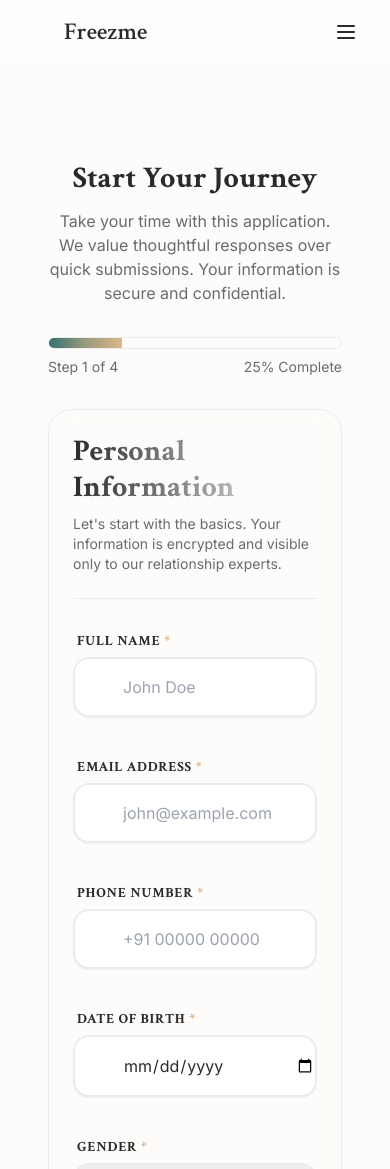
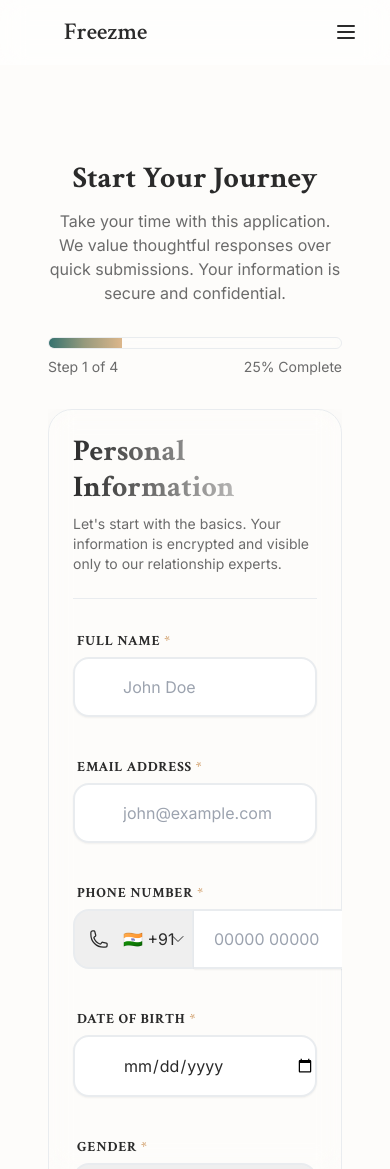
Before and after one commit to Leeshwaan04/freezmelanding, a Next.js app: page /application in a window 390 px wide. Shown: the top 1169 px of the page. Built offline with nearby package versions, Linux system fonts and the light colour scheme.

Commit message:
Add country code dropdown to phone number field for international user support

```diff
--- a/src/app/application/components/ApplicationInteractive.tsx
+++ b/src/app/application/components/ApplicationInteractive.tsx
@@ -17,6 +17,7 @@ interface FormData {
   fullName: string;
   email: string;
   phone: string;
+  countryCode: string;
   dateOfBirth: string;
   gender: string;
   height: string;
@@ -57,6 +58,7 @@ const ApplicationInteractive = () => {
     fullName: '',
     email: '',
     phone: '',
+    countryCode: '+91', // Default to India
     dateOfBirth: '',
     gender: '',
     height: '',
@@ -370,6 +372,7 @@ const ApplicationInteractive = () => {
                     fullName: formData.fullName,
                     email: formData.email,
                     phone: formData.phone,
+                    countryCode: formData.countryCode,
                     dateOfBirth: formData.dateOfBirth,
                     gender: formData.gender,
                     height: formData.height,
--- /dev/null
+++ b/src/app/application/components/PhoneInputField.tsx
@@ -0,0 +1,107 @@
+'use client';
+
+import { motion } from 'framer-motion';
+import Icon from '@/components/ui/AppIcon';
+
+interface PhoneInputFieldProps {
+    label: string;
+    name: string;
+    value: string;
+    countryCode: string;
+    onChange: (e: React.ChangeEvent<HTMLInputElement | HTMLSelectElement>) => void;
+    error?: string;
+    required?: boolean;
+    placeholder?: string;
+    icon?: string;
+}
+
+const PhoneInputField = ({
+    label,
+    name,
+    value,
+    countryCode,
+    onChange,
+    error,
+    required = false,
+    placeholder,
+    icon,
+}: PhoneInputFieldProps) => {
+    const countryCodes = [
+        { code: '+1', country: 'US/CA', flag: '🇺🇸' },
+        { code: '+44', country: 'UK', flag: '🇬🇧' },
+        { code: '+91', country: 'IN', flag: '🇮🇳' },
+        { code: '+61', country: 'AU', flag: '🇦🇺' },
+        { code: '+971', country: 'AE', flag: '🇦🇪' },
+        { code: '+65', country: 'SG', flag: '🇸🇬' },
+        { code: '+60', country: 'MY', flag: '🇲🇾' },
+        { code: '+86', country: 'CN', flag: '🇨🇳' },
+        { code: '+81', country: 'JP', flag: '🇯🇵' },
+        { code: '+82', country: 'KR', flag: '🇰🇷' },
+    ];
+
+    return (
+        <div className="space-y-1.5 group">
+            <div className="flex flex-col sm:flex-row sm:justify-between sm:items-center gap-1 px-1">
+                <label htmlFor={name} className="block text-sm font-headline font-bold text-foreground/80 group-focus-within:text-primary transition-colors duration-200 uppercase tracking-wider">
+                    {label}
+                    {required && <span className="text-accent ml-1">*</span>}
+                </label>
+                {error && (
+                    <motion.span
+                        initial={{ opacity: 0, x: 20 }}
+                        animate={{ opacity: 1, x: 0 }}
+                        className="text-xs font-semibold text-destructive tracking-wide sm:text-right"
+                    >
+                        {error}
+                    </motion.span>
+                )}
+            </div>
+
+            <motion.div
+                className="relative flex"
+                whileTap={{ scale: 0.995 }}
+            >
+                {icon && (
+                    <div className="absolute left-4 top-1/2 -translate-y-1/2 text-muted-foreground/50 transition-colors duration-200 group-focus-within:text-primary z-10">
+                        <Icon name={icon} size={20} variant="outline" />
+                    </div>
+                )}
+
+                {/* Country Code Dropdown */}
+                <div className="relative">
+                    <select
+                        id="countryCode"
+                        name="countryCode"
+                        value={countryCode}
+                        onChange={onChange}
+                        className={`h-full ${icon ? 'pl-12' : 'pl-4'} pr-2 py-4 bg-card/40 backdrop-blur-sm border-2 rounded-l-2xl font-body text-foreground transition-all duration-300 focus:outline-none focus:ring-0 focus:bg-card/80 ${error ? 'border-destructive/40 focus:border-destructive' : 'border-border/50 focus:border-primary'} appearance-none cursor-pointer`}
+                    >
+                        {countryCodes.map(({ code, country, flag }) => (
+                            <option key={code} value={code}>
+                                {flag} {code}
+                            </option>
+                        ))}
+                    </select>
+                    <div className="absolute right-2 top-1/2 -translate-y-1/2 pointer-events-none">
+                        <Icon name="ChevronDownIcon" size={16} variant="outline" className="text-muted-foreground/50" />
+                    </div>
+                </div>
+
+                {/* Phone Number Input */}
+                <input
+                    id={name}
+                    name={name}
+                    type="tel"
+                    value={value}
+                    onChange={onChange}
+                    placeholder={placeholder}
+                    required={required}
+                    className={`flex-1 px-5 py-4 bg-card/40 backdrop-blur-sm border-2 border-l-0 rounded-r-2xl font-body text-foreground transition-all duration-300 focus:outline-none focus:ring-0 focus:bg-card/80 ${error ? 'border-destructive/40 focus:border-destructive shadow-[0_0_15px_rgba(var(--destructive),0.1)]' : 'border-border/50 focus:border-primary shadow-sm focus:shadow-[0_10px_30px_rgba(var(--primary),0.05)]'
+                        }`}
+                />
+            </motion.div>
+        </div>
+    );
+};
+
+export default PhoneInputField;
--- a/src/app/application/components/Step1Personal.tsx
+++ b/src/app/application/components/Step1Personal.tsx
@@ -1,12 +1,14 @@
 'use client';
 
 import FormField from './FormField';
+import PhoneInputField from './PhoneInputField';
 import { motion } from 'framer-motion';
 
 interface PersonalData {
   fullName: string;
   email: string;
   phone: string;
+  countryCode: string;
   dateOfBirth: string;
   gender: string;
   height: string;
@@ -123,15 +125,15 @@ const Step1Personal = ({ data, errors, onChange }: Step1PersonalProps) => {
         </motion.div>
 
         <motion.div variants={itemVariants}>
-          <FormField
+          <PhoneInputField
             label="Phone Number"
             name="phone"
-            type="tel"
             value={data.phone}
+            countryCode={data.countryCode}
             onChange={onChange}
             error={errors.phone}
             required
-            placeholder="+91 00000 00000"
+            placeholder="00000 00000"
             icon="PhoneIcon"
           />
         </motion.div>
```
